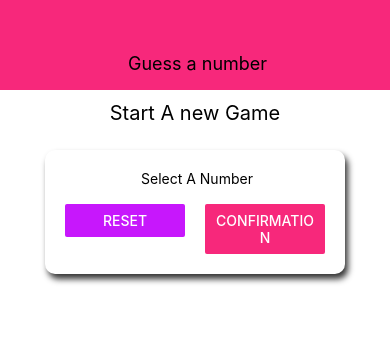
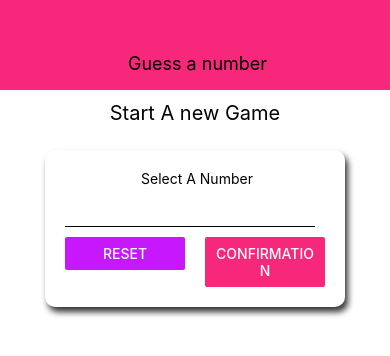
Before and after one commit to petitsarr/Guess-number, a React Native app: screen / in a window 390 px wide. Shown: the top 356 px of the page. Built offline with nearby package versions, Linux system fonts and the light colour scheme.

Commit message:
StylingTextInput_and_confirmingUser

```diff
--- a/components/Card.js
+++ b/components/Card.js
@@ -1,7 +1,7 @@
 import React from 'react'
 import {View , StyleSheet}   from "react-native"
 
-export const Card = ({children,style}) => {
+ const Card = ({children,style}) => {
     return (
        <View  style = {{...styles.card,...style}}>
         {children}
--- /dev/null
+++ b/components/Input.js
@@ -0,0 +1,31 @@
+import React from 'react' ;
+import {View ,StyleSheet,TextInput} from 'react-native'   ;
+
+
+ const Input = ({value,onChangeText}) => {
+    return (
+       <TextInput
+       blurOnSubmit ={true}
+       autoCapitalize = "none"
+        style = {styles.input}
+        autoCorrect = {false}
+        keyboardType ="number-pad"
+        maxLength = {2}
+       value = {value}
+       onChangeText = {onChangeText}
+        />
+    )
+}
+
+const styles = StyleSheet.create({
+    input : {
+        height : 30 ,
+        borderBottomColor : 'black' ,
+        borderBottomWidth : 0.5 ,
+        marginVertical : 10 ,
+        width : 250  ,
+        textAlign : "center"
+
+    }
+})
+export default  Input
--- a/screens/StartGameScreen.js
+++ b/screens/StartGameScreen.js
@@ -1,14 +1,29 @@
-import React from 'react' ;
-import {StyleSheet , View , Text ,TextInput, Button} from 'react-native' ;
+import React, { useState } from 'react' ;
+import {StyleSheet , View , Text ,TextInput, Button,TouchableWithoutFeedback ,Keyboard} from 'react-native' ;
+import Input from '../components/Input';
 import Card from '../components/Card';
 import theme from '../constants/Color';
  const StartGameScreen = () => {
+    const [enterevalue ,setEnteredValue] = useState("")
+
+const handleChangeText = (txt) =>{
+   setEnteredValue(txt.replace(/[^0-9]/g,''))
+}
+
     return (
+      <TouchableWithoutFeedback onPress = {()=>{
+         console.log("utilisation du composant TouchableWithoutFeedback ")
+      //   l'api Keyboard.dismiss() ferme mon clavier
+         Keyboard.dismiss()
+      }}>
       <View style = {styles.screen}>
       <Text style = {styles.title}> Start A new Game </Text>
          <Card style = {styles.inputContainer}>
          <Text style = {{textAlign : "center"}}> Select A Number</Text>
-              <TextInput />
+        <Input
+        value = {enterevalue}
+        onChangeText = {handleChangeText}
+        />
             <View style = {styles.buttonContainer}>
                <View style  = {styles.button}>
                   <Button title = "Reset" onPress = {()=>{}} color = {theme.colors.accent} />
@@ -20,6 +35,7 @@
           </View>
         </Card>
    </View>
+      </TouchableWithoutFeedback>
     )
 }
 const styles = StyleSheet.create ({
```
Lines whose indentation alone changed are shown as unchanged.
